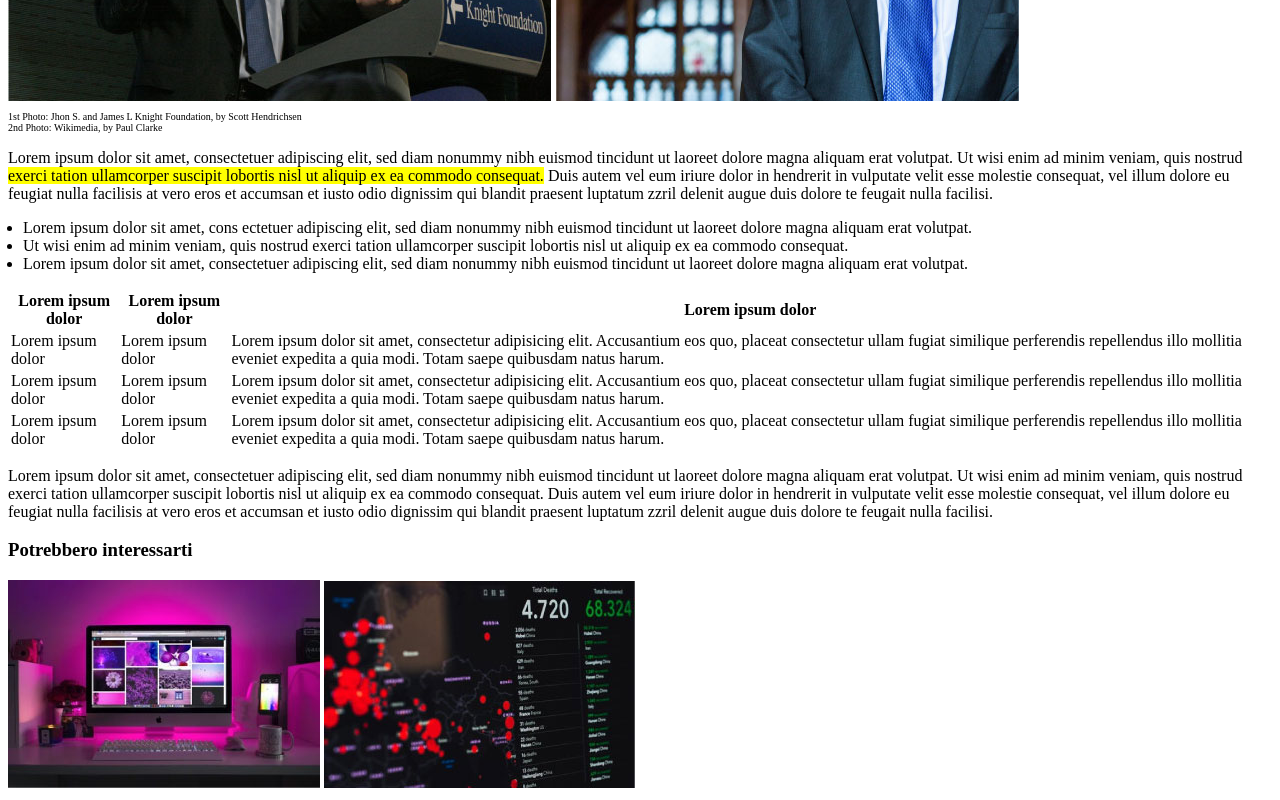
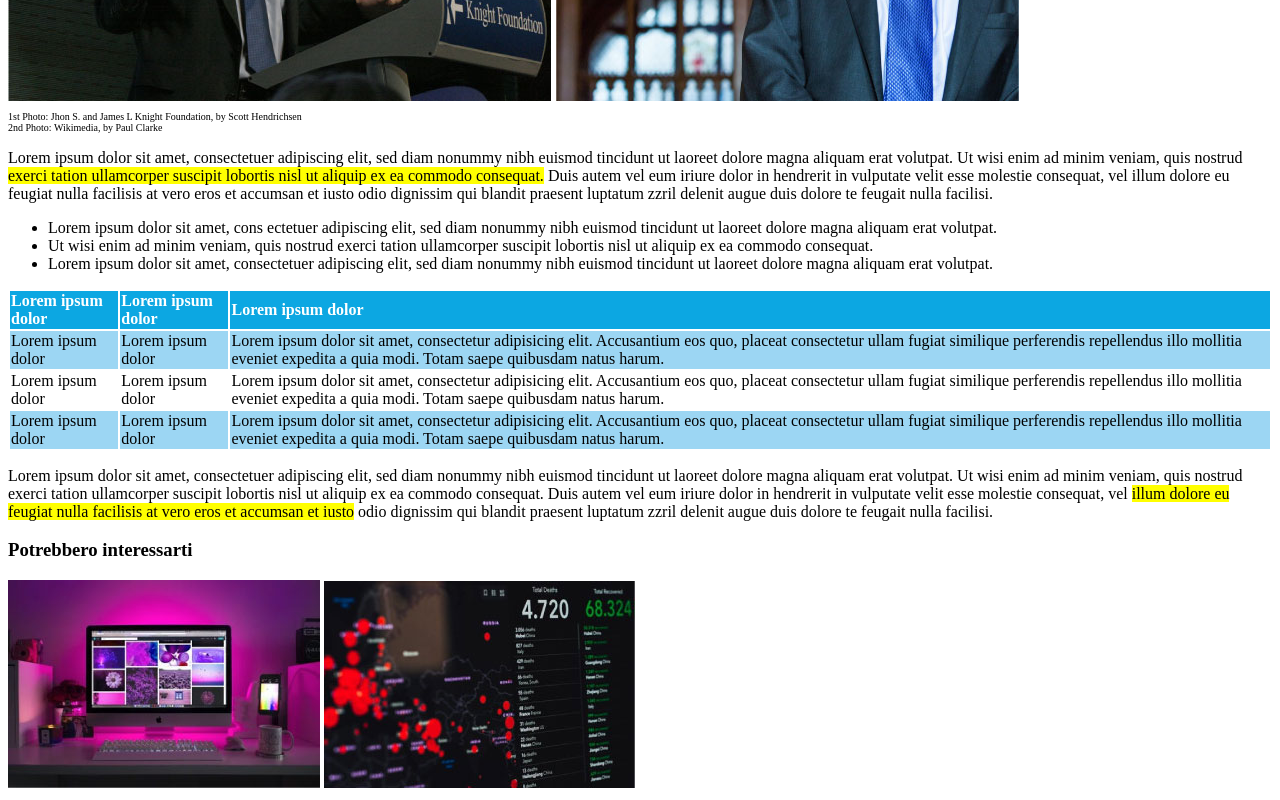
Before and after one commit to LucaRuggeri5/html-css-booleaner, a plain HTML site: page index.html in a window 1280 px wide. Shown: the part 1080-1880 px from the top of the page. Drawn offline with Linux system fonts and the light colour scheme.

Commit message:
formattazione tabella

```diff
--- a/css/stile.css
+++ b/css/stile.css
@@ -28,7 +28,27 @@
 }
 
 /* allineamento dell'elenco puntato */
-ul {
+.ul {
     margin: 20;
     padding-left: 15px;
 }
+
+/* head tabella */
+.head-tabella{
+  background-color: #0CA7E2;
+  color: white;
+  text-align: left;
+}
+
+/* righe tabella */
+.td{
+  text-align: left;
+}
+
+.prima-riga{
+    background-color: #9cd6f3;
+}
+
+.terza-riga{
+    background-color: #9cd6f3;
+}
--- a/index.html
+++ b/index.html
@@ -61,35 +61,35 @@
             <!-- titoli tabella -->
             <thead>
                 <tr>
-                    <th>Lorem ipsum dolor</th>
-                    <th>Lorem ipsum dolor</th>
-                    <th>Lorem ipsum dolor</th>
+                    <th class="head-tabella">Lorem ipsum dolor</th>
+                    <th class="head-tabella">Lorem ipsum dolor</th>
+                    <th class="head-tabella">Lorem ipsum dolor</th>
                 </tr>
             </thead>
 
             <!-- corpo tabella -->
             <tbody>
                 <tr>
-                    <td>Lorem ipsum dolor</td>
-                    <td>Lorem ipsum dolor</td>
-                    <td>Lorem ipsum dolor sit amet, consectetur adipisicing elit. Accusantium eos quo, placeat consectetur ullam fugiat similique perferendis repellendus illo mollitia eveniet expedita a quia modi. Totam saepe quibusdam natus harum.</td>
+                    <td class="prima-riga">Lorem ipsum dolor</td>
+                    <td class="prima-riga">Lorem ipsum dolor</td>
+                    <td class="prima-riga">Lorem ipsum dolor sit amet, consectetur adipisicing elit. Accusantium eos quo, placeat consectetur ullam fugiat similique perferendis repellendus illo mollitia eveniet expedita a quia modi. Totam saepe quibusdam natus harum.</td>
                 </tr>
                 <tr>
-                    <td>Lorem ipsum dolor</td>
-                    <td>Lorem ipsum dolor</td>
-                    <td>Lorem ipsum dolor sit amet, consectetur adipisicing elit. Accusantium eos quo, placeat consectetur ullam fugiat similique perferendis repellendus illo mollitia eveniet expedita a quia modi. Totam saepe quibusdam natus harum.</td>
+                    <td class="seconda-riga">Lorem ipsum dolor</td>
+                    <td class="seconda-riga">Lorem ipsum dolor</td>
+                    <td class="seconda-riga">Lorem ipsum dolor sit amet, consectetur adipisicing elit. Accusantium eos quo, placeat consectetur ullam fugiat similique perferendis repellendus illo mollitia eveniet expedita a quia modi. Totam saepe quibusdam natus harum.</td>
                 </tr>
                 <tr>
-                    <td>Lorem ipsum dolor</td>
-                    <td>Lorem ipsum dolor</td>
-                    <td>Lorem ipsum dolor sit amet, consectetur adipisicing elit. Accusantium eos quo, placeat consectetur ullam fugiat similique perferendis repellendus illo mollitia eveniet expedita a quia modi. Totam saepe quibusdam natus harum.</td>
+                    <td class="terza-riga">Lorem ipsum dolor</td>
+                    <td class="terza-riga">Lorem ipsum dolor</td>
+                    <td class="terza-riga">Lorem ipsum dolor sit amet, consectetur adipisicing elit. Accusantium eos quo, placeat consectetur ullam fugiat similique perferendis repellendus illo mollitia eveniet expedita a quia modi. Totam saepe quibusdam natus harum.</td>
                 </tr>
             </tbody>
         </table>
     </section>
 
     <section>
-        <p>Lorem ipsum dolor sit amet, consectetuer adipiscing elit, sed diam nonummy nibh euismod tincidunt ut laoreet dolore magna aliquam erat volutpat. Ut wisi enim ad minim veniam, quis nostrud exerci tation ullamcorper suscipit lobortis nisl ut aliquip ex ea commodo consequat. Duis autem vel eum iriure dolor in hendrerit in vulputate velit esse molestie consequat, vel illum dolore eu feugiat nulla facilisis at vero eros et accumsan et iusto odio dignissim qui blandit praesent luptatum zzril delenit augue duis dolore te feugait nulla facilisi.</p>
+        <p>Lorem ipsum dolor sit amet, consectetuer adipiscing elit, sed diam nonummy nibh euismod tincidunt ut laoreet dolore magna aliquam erat volutpat. Ut wisi enim ad minim veniam, quis nostrud exerci tation ullamcorper suscipit lobortis nisl ut aliquip ex ea commodo consequat. Duis autem vel eum iriure dolor in hendrerit in vulputate velit esse molestie consequat, vel <span class="testo-evidenziato-giallo">illum dolore eu feugiat nulla facilisis at vero eros et accumsan et iusto</span> odio dignissim qui blandit praesent luptatum zzril delenit augue duis dolore te feugait nulla facilisi.</p>
     </section>
 
     <!-- footer con immagini -->
```
